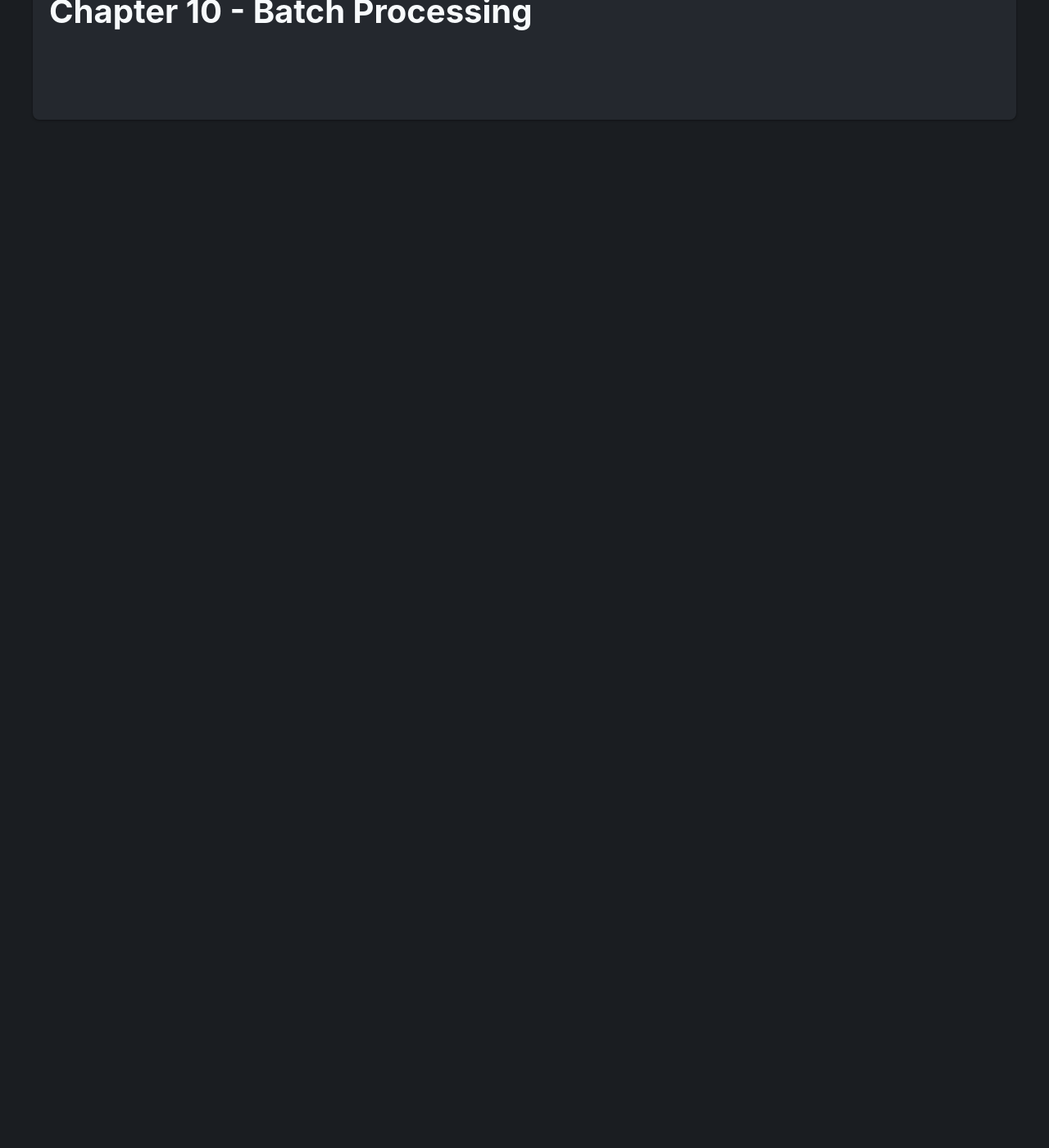
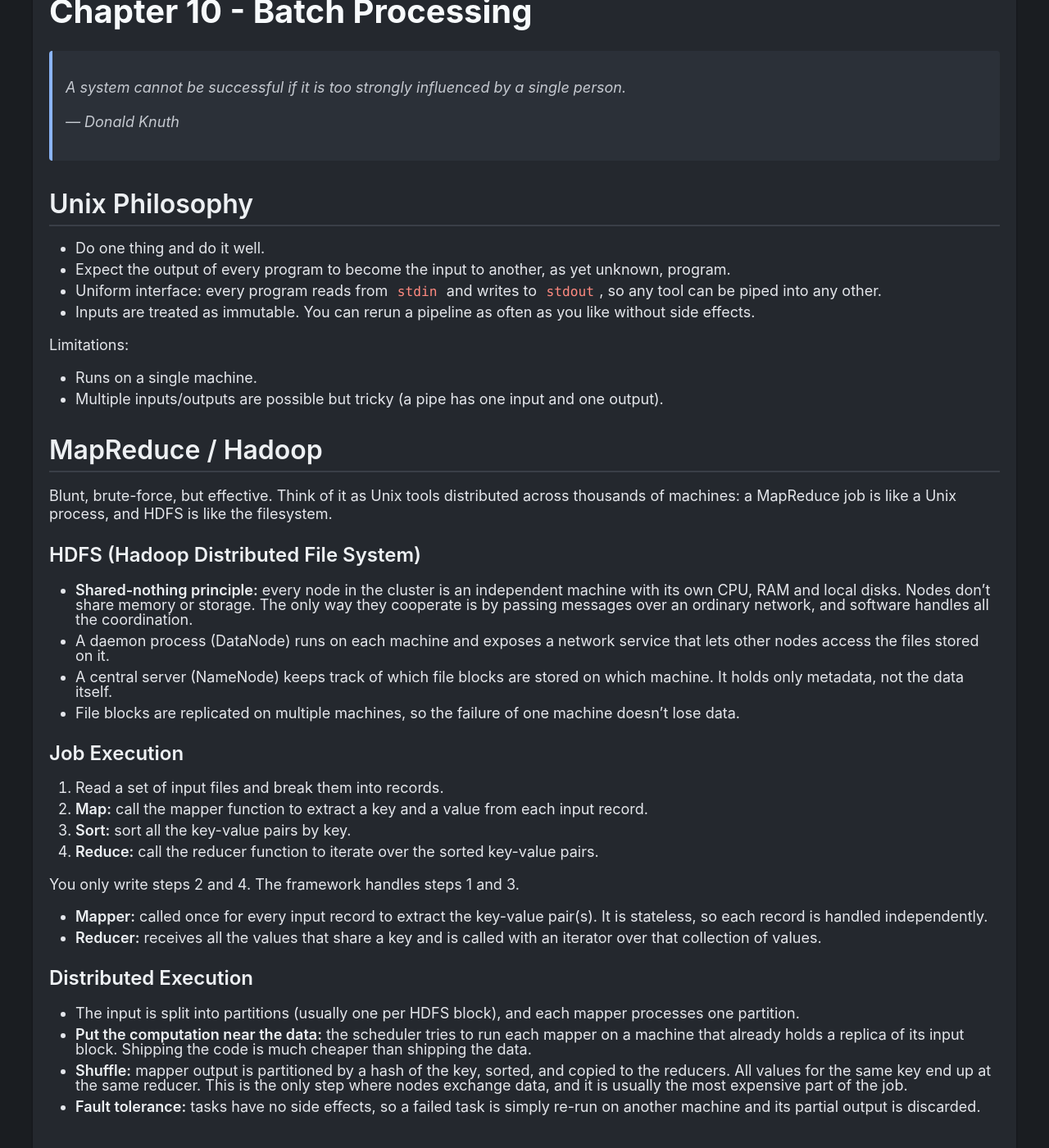
Before and after one commit to CarlosPena00/carlospena00.github.io, a Jekyll site: the page built from _posts/2026-11-08-designing-data-intensive-applications.md, in a window 1280 px wide and 1400 px high, scrolled down 426 px. Shown: the whole window at 82% size. Built offline with Jekyll 4.4.1, drawn with Linux system fonts in a browser that asks for light colours; before the commit the page ends 900 px from its top, so only the background shows below that.

Commit message:
docs(post): Expand Chapter 10 with detailed explanations on Unix Philosophy, MapReduce, and HDFS

```diff
--- a/_posts/2026-11-08-designing-data-intensive-applications.md
+++ b/_posts/2026-11-08-designing-data-intensive-applications.md
@@ -6,3 +6,49 @@ date: 2026-11-08
 ---
 
 # Chapter 10 - Batch Processing
+
+> A system cannot be successful if it is too strongly influenced by a single person.
+>
+> — Donald Knuth
+
+## Unix Philosophy
+
+- Do one thing and do it well.
+- Expect the output of every program to become the input to another, as yet unknown, program.
+- Uniform interface: every program reads from `stdin` and writes to `stdout`, so any tool can be piped into any other.
+- Inputs are treated as immutable. You can rerun a pipeline as often as you like without side effects.
+
+Limitations:
+
+- Runs on a single machine.
+- Multiple inputs/outputs are possible but tricky (a pipe has one input and one output).
+
+## MapReduce / Hadoop
+
+Blunt, brute-force, but effective. Think of it as Unix tools distributed across thousands of machines: a MapReduce job is like a Unix process, and HDFS is like the filesystem.
+
+### HDFS (Hadoop Distributed File System)
+
+- **Shared-nothing principle:** every node in the cluster is an independent machine with its own CPU, RAM and local disks. Nodes don't share memory or storage. The only way they cooperate is by passing messages over an ordinary network, and software handles all the coordination.
+- A daemon process (DataNode) runs on each machine and exposes a network service that lets other nodes access the files stored on it.
+- A central server (NameNode) keeps track of which file blocks are stored on which machine. It holds only metadata, not the data itself.
+- File blocks are replicated on multiple machines, so the failure of one machine doesn't lose data.
+
+### Job Execution
+
+1. Read a set of input files and break them into records.
+2. **Map:** call the mapper function to extract a key and a value from each input record.
+3. **Sort:** sort all the key-value pairs by key.
+4. **Reduce:** call the reducer function to iterate over the sorted key-value pairs.
+
+You only write steps 2 and 4. The framework handles steps 1 and 3.
+
+- **Mapper:** called once for every input record to extract the key-value pair(s). It is stateless, so each record is handled independently.
+- **Reducer:** receives all the values that share a key and is called with an iterator over that collection of values.
+
+### Distributed Execution
+
+- The input is split into partitions (usually one per HDFS block), and each mapper processes one partition.
+- **Put the computation near the data:** the scheduler tries to run each mapper on a machine that already holds a replica of its input block. Shipping the code is much cheaper than shipping the data.
+- **Shuffle:** mapper output is partitioned by a hash of the key, sorted, and copied to the reducers. All values for the same key end up at the same reducer. This is the only step where nodes exchange data, and it is usually the most expensive part of the job.
+- **Fault tolerance:** tasks have no side effects, so a failed task is simply re-run on another machine and its partial output is discarded.
```
